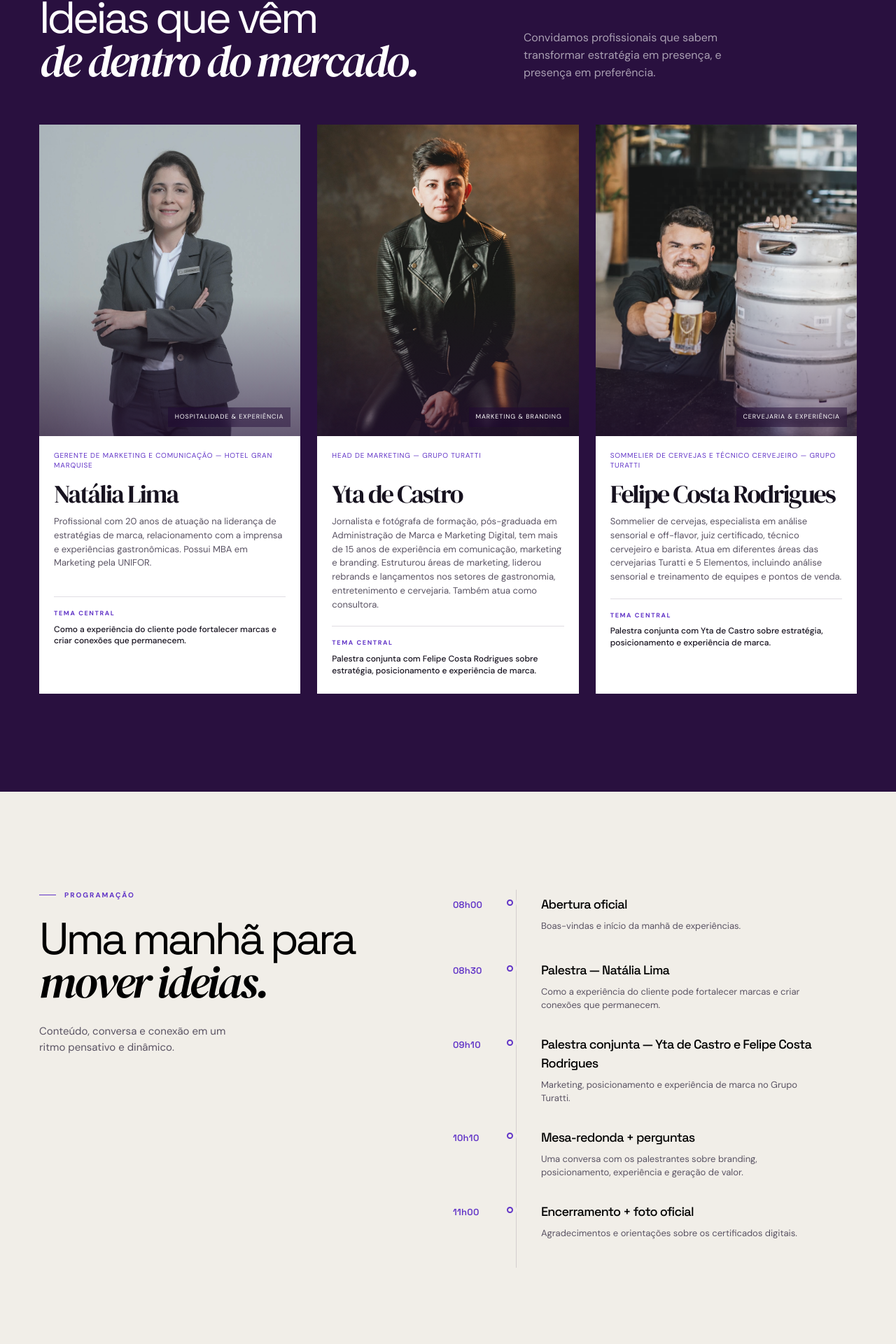
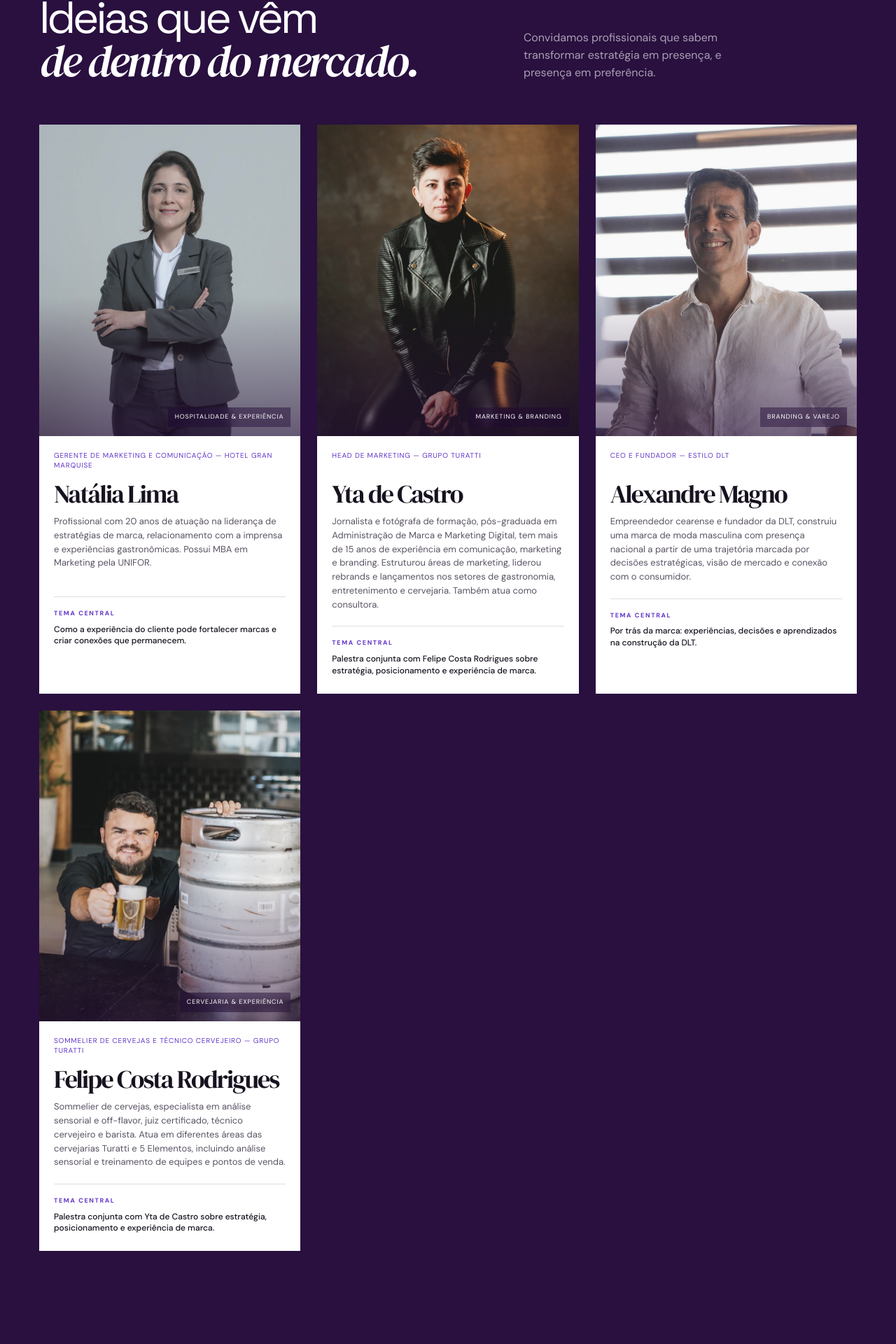
Before and after one commit to BrandExperience-26/BrandExperience, a React (Vite) app in the folder client/: page / in a window 1280 px wide. Shown: the part 1956-3876 px from the top of the page at 70% size. Built offline with nearby package versions, Linux system fonts and the light colour scheme.

Commit message:
Restore Alexandre Magno to speaker lineup and program

```diff
--- a/client/src/pages/Home.tsx
+++ b/client/src/pages/Home.tsx
@@ -43,6 +43,15 @@ const speakers = [
     topic: "Palestra conjunta com Felipe Costa Rodrigues sobre estratégia, posicionamento e experiência de marca.",
   },
   {
+    name: "Alexandre Magno",
+    role: "CEO e fundador — Estilo DLT",
+    image: "/images/alexandre.jpg",
+    asset: "alexandre" as const,
+    tag: "Branding & varejo",
+    bio: "Empreendedor cearense e fundador da DLT, construiu uma marca de moda masculina com presença nacional a partir de uma trajetória marcada por decisões estratégicas, visão de mercado e conexão com o consumidor.",
+    topic: "Por trás da marca: experiências, decisões e aprendizados na construção da DLT.",
+  },
+  {
     name: "Felipe Costa Rodrigues",
     role: "Sommelier de cervejas e técnico cervejeiro — Grupo Turatti",
     image: "/images/felipe.jpg",
@@ -57,8 +66,9 @@ const schedule = [
   ["08h00", "Abertura oficial", "Boas-vindas e início da manhã de experiências."],
   ["08h30", "Palestra — Natália Lima", "Como a experiência do cliente pode fortalecer marcas e criar conexões que permanecem."],
   ["09h10", "Palestra conjunta — Yta de Castro e Felipe Costa Rodrigues", "Marketing, posicionamento e experiência de marca no Grupo Turatti."],
-  ["10h10", "Mesa-redonda + perguntas", "Uma conversa com os palestrantes sobre branding, posicionamento, experiência e geração de valor."],
-  ["11h00", "Encerramento + foto oficial", "Agradecimentos e orientações sobre os certificados digitais."],
+  ["09h50", "Palestra — Alexandre Magno", "Por trás da marca: experiências, decisões e aprendizados na construção da DLT."],
+  ["10h30", "Mesa-redonda + perguntas", "Uma conversa com os palestrantes sobre branding, posicionamento, experiência e geração de valor."],
+  ["11h15", "Encerramento + foto oficial", "Agradecimentos e orientações sobre os certificados digitais."],
 ];
 
 const audience = [
@@ -84,6 +94,7 @@ type MediaAssets = {
   logo: string;
   yta: string;
   felipe: string;
+  alexandre: string;
   natalia: string;
   board: string;
 };
@@ -92,6 +103,7 @@ const defaultAssets: MediaAssets = {
   logo: "/images/logo-fundo-escuro.png",
   yta: "/images/yta.jpg",
   felipe: "/images/felipe.jpg",
+  alexandre: "/images/alexandre.jpg",
   natalia: "/images/natalia.jpg",
   board: "/images/painel-aplicacoes.png",
 };
```
